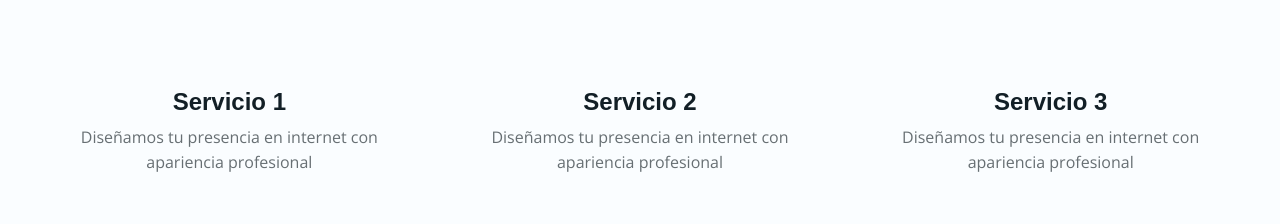
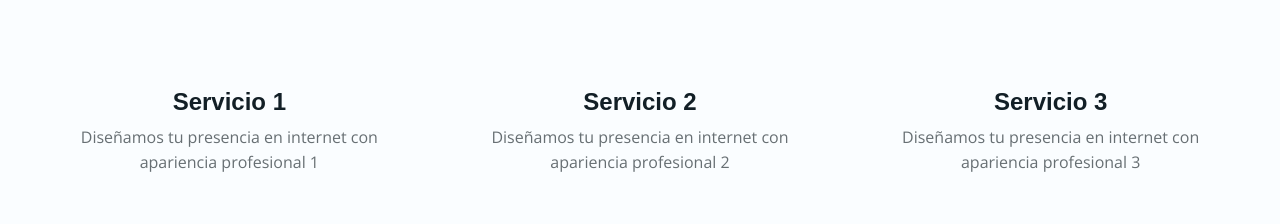
Before and after one commit to Rodrizio343/edsoft, a Next.js app: page / in a window 1280 px wide. Shown: the part 728-952 px from the top of the page. Built offline with nearby package versions, Linux system fonts and the light colour scheme; data requests are answered from the project's data file; a web font is replaced by a local one.

Commit message:
Service component

```diff
--- /dev/null
+++ b/components/Home/Service.jsx
@@ -0,0 +1,11 @@
+const Service = ({name, detail}) => {
+  return (
+    <article className="service-item">
+      <span className="jam jam-phone"></span>
+      <h3>{name}</h3>
+      <p>{detail}</p>
+    </article>
+  )
+}
+
+export default Service
--- a/components/Home/Services.jsx
+++ b/components/Home/Services.jsx
@@ -1,23 +1,19 @@
-const Services = () => {
+import Service from "./Service"
+
+const Services = ({ services }) => {
   return (
     <section className="services-section section-container">
       <h2>Nuestros servicios</h2>
       <div className="content-wrapper">
-        <article className="service-item">
-          <span className="jam jam-phone"></span>
-          <h3>Servicio 1</h3>
-          <p>Diseñamos tu presencia en internet con apariencia profesional</p>
-        </article>
-        <article className="service-item">
-          <span className="jam jam-computer"></span>
-          <h3>Servicio 2</h3>
-          <p>Diseñamos tu presencia en internet con apariencia profesional</p>
-        </article>
-        <article className="service-item">
-          <span className="jam jam-keyboard"></span>
-          <h3>Servicio 3</h3>
-          <p>Diseñamos tu presencia en internet con apariencia profesional</p>
-        </article>
+        {
+          services && services.map( service => (
+            <Service
+              key={service.id}
+              name={service.name}
+              detail={service.detail}
+            />
+          ))
+        }
       </div>
     </section>
   )
--- /dev/null
+++ b/db.json
@@ -0,0 +1,19 @@
+{
+  "services": [
+    {
+      "id": 1,
+      "name": "Servicio 1",
+      "detail": "Diseñamos tu presencia en internet con apariencia profesional 1"
+    },
+    {
+      "id": 2,
+      "name": "Servicio 2",
+      "detail": "Diseñamos tu presencia en internet con apariencia profesional 2"
+    },
+    {
+      "id": 3,
+      "name": "Servicio 3",
+      "detail": "Diseñamos tu presencia en internet con apariencia profesional 3"
+    }
+  ]
+}
--- a/pages/index.jsx
+++ b/pages/index.jsx
@@ -5,14 +5,26 @@ import Projects from '@/components/Home/Projects'
 import Services from '@/components/Home/Services'
 
 
-export default function Home() {
+export default function Home({services}) {
   return (
     <main>
       <Banner />
-      <Services />
+      <Services services={services} />
       <AboutUs />
       <Projects />
       <Jobs />
     </main>
   )
 }
+
+export async function getStaticProps() {
+
+  const resp = await fetch('http://localhost:4050/services');
+  const services = await resp.json();
+
+  return {
+    props: {
+      services
+    }
+  }
+}
```
